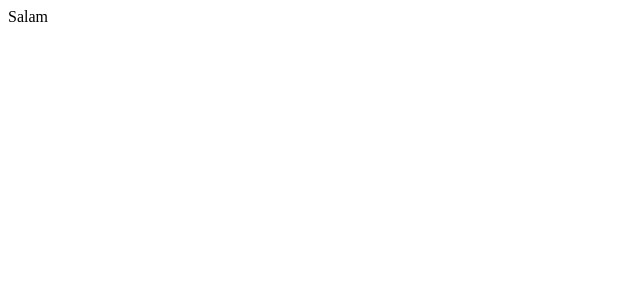
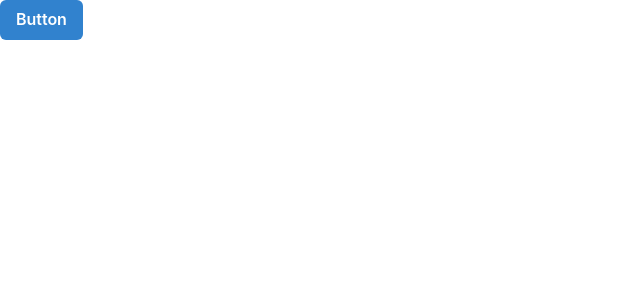
Before and after one commit to Moe1362/game-clone, a React (Vite) app: page / in a window 1280 px wide. Shown: the top 300 px of the page, without its empty margins (0-640 px from the left). Built offline with nearby package versions, Linux system fonts and the light colour scheme.

Commit message:
install chakra

```diff
--- a/package.json
+++ b/package.json
@@ -9,6 +9,10 @@
     "preview": "vite preview"
   },
   "dependencies": {
+    "@chakra-ui/react": "^2.8.2",
+    "@emotion/react": "^11.11.4",
+    "@emotion/styled": "^11.11.5",
+    "framer-motion": "^11.3.6",
     "react": "^18.2.0",
     "react-dom": "^18.2.0"
   },
--- a/src/App.tsx
+++ b/src/App.tsx
@@ -1,9 +1,9 @@
-import React from 'react'
+import { Button, ButtonGroup } from '@chakra-ui/react'
 
 const App = () => {
   return (
     <div>
-      Salam
+      <Button colorScheme='blue'>Button</Button>
     </div>
   )
 }
--- a/src/main.tsx
+++ b/src/main.tsx
@@ -1,10 +1,12 @@
-import React from 'react'
-import ReactDOM from 'react-dom/client'
-import App from './App'
+import React from "react";
+import ReactDOM from "react-dom/client";
+import { ChakraProvider } from "@chakra-ui/react";
+import App from "./App";
 
-
-ReactDOM.createRoot(document.getElementById('root') as HTMLElement).render(
+ReactDOM.createRoot(document.getElementById("root") as HTMLElement).render(
   <React.StrictMode>
-    <App />
-  </React.StrictMode>,
-)
+    <ChakraProvider>
+      <App />
+    </ChakraProvider>
+  </React.StrictMode>
+);
```
Also changed, not shown: 1 other file (tests, documents, lock files or other folders).
